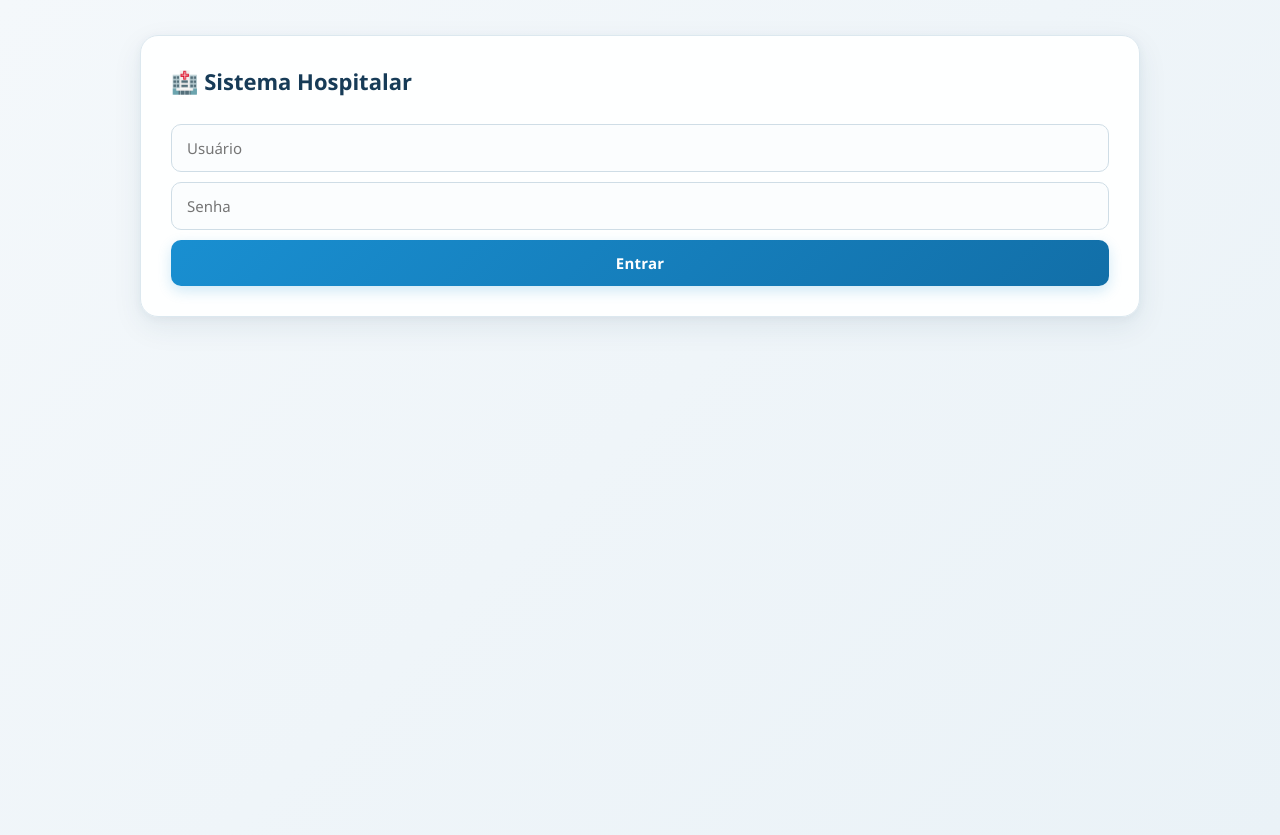
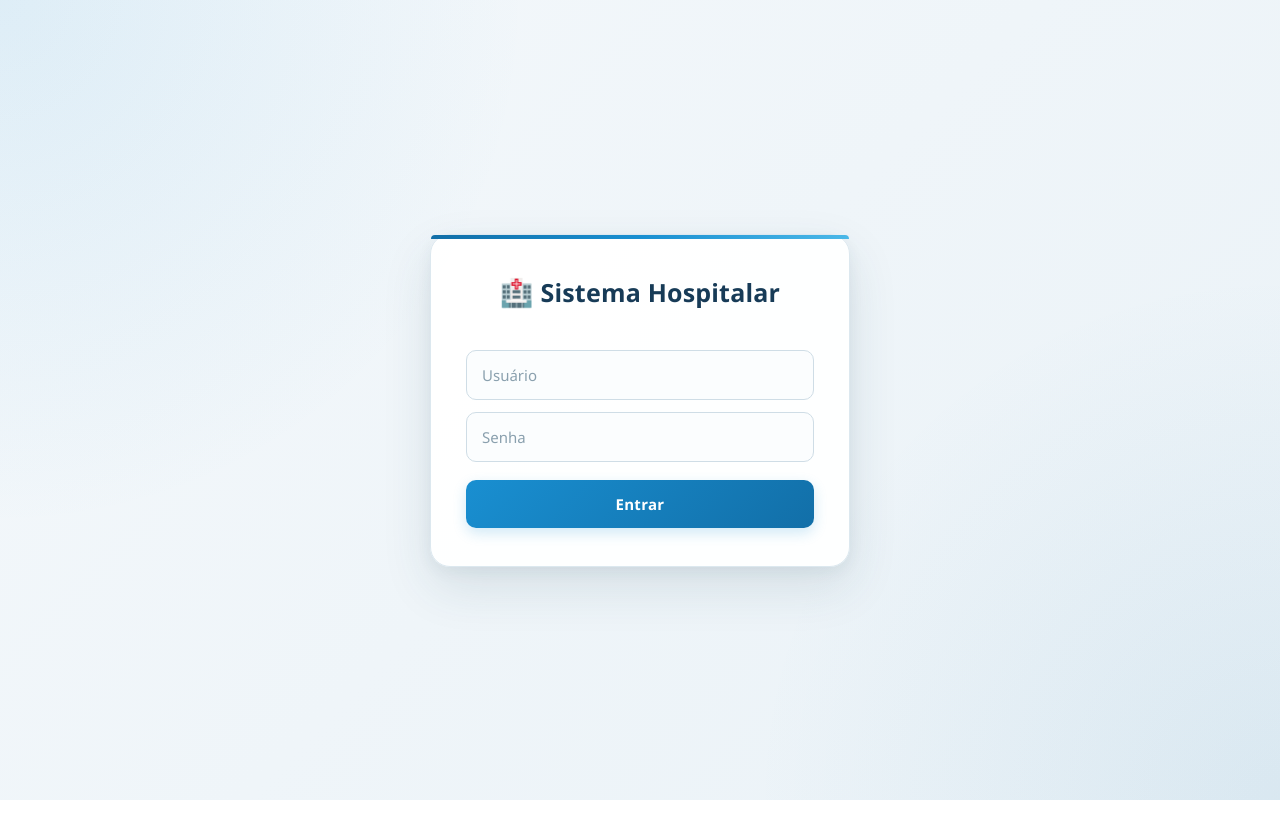
Before and after one commit to Davi161241/sentinela, a website: page frontend/index.html in a window 1280 px wide. After the commit the page ends 800 px from the top, so only its background shows below. Drawn offline with Linux system fonts and the light colour scheme.

Commit message:
Update index.html

```diff
--- a/frontend/index.html
+++ b/frontend/index.html
@@ -1,7 +1,311 @@
 <!DOCTYPE html>
 <html>
 <head>
-<link rel="stylesheet" href="css/style.css">
+  <style>
+/* =========================================
+   SISTEMA HOSPITALAR — ESTILO FUTURISTA
+========================================= */
+
+* {
+    box-sizing: border-box;
+}
+
+body {
+    font-family: "Segoe UI", Arial, sans-serif;
+    background:
+        radial-gradient(circle at top left, rgba(25, 143, 209, 0.10), transparent 35%),
+        radial-gradient(circle at bottom right, rgba(18, 111, 168, 0.08), transparent 35%),
+        linear-gradient(135deg, #f4f8fb 0%, #eaf2f7 100%);
+
+    color: #1f2d3d;
+    margin: 0;
+    min-height: 100vh;
+
+    display: flex;
+    justify-content: center;
+    align-items: center;
+
+    padding: 20px;
+}
+
+
+/* =========================================
+   CONTAINER PRINCIPAL
+========================================= */
+
+.container {
+    width: 100%;
+    max-width: 420px;
+
+    background: rgba(255, 255, 255, 0.97);
+
+    padding: 38px 35px;
+
+    border-radius: 20px;
+
+    border: 1px solid #dce8ef;
+
+    box-shadow:
+        0 20px 50px rgba(30, 70, 90, 0.12),
+        0 5px 15px rgba(30, 70, 90, 0.06);
+
+    position: relative;
+
+    animation: aparecer 0.5s ease;
+}
+
+
+/* =========================================
+   DETALHE SUPERIOR
+========================================= */
+
+.container::before {
+    content: "";
+
+    position: absolute;
+
+    top: 0;
+    left: 0;
+
+    width: 100%;
+    height: 4px;
+
+    border-radius: 20px 20px 0 0;
+
+    background: linear-gradient(
+        90deg,
+        #126fa8,
+        #198fd1,
+        #4bb8e8
+    );
+}
+
+
+/* =========================================
+   TÍTULO
+========================================= */
+
+h2 {
+    color: #173b57;
+
+    text-align: center;
+
+    font-size: 25px;
+
+    font-weight: 700;
+
+    margin: 0 0 28px;
+
+    letter-spacing: 0.2px;
+}
+
+
+/* =========================================
+   ÍCONE DO HOSPITAL
+========================================= */
+
+h2::first-letter {
+    font-size: 27px;
+}
+
+
+/* =========================================
+   INPUTS
+========================================= */
+
+input {
+    width: 100%;
+
+    padding: 14px 15px;
+
+    margin-top: 12px;
+
+    border-radius: 10px;
+
+    border: 1px solid #cfdde6;
+
+    background: #fbfdfe;
+
+    color: #263746;
+
+    font-family: inherit;
+
+    font-size: 15px;
+
+    outline: none;
+
+    transition:
+        border-color 0.2s ease,
+        box-shadow 0.2s ease,
+        background 0.2s ease,
+        transform 0.2s ease;
+}
+
+
+/* =========================================
+   PLACEHOLDER
+========================================= */
+
+input::placeholder {
+    color: #8aa0ae;
+}
+
+
+/* =========================================
+   INPUT — FOCO
+========================================= */
+
+input:focus {
+    border-color: #198fd1;
+
+    background: #ffffff;
+
+    box-shadow:
+        0 0 0 3px rgba(25, 143, 209, 0.12),
+        0 4px 12px rgba(25, 143, 209, 0.08);
+
+    transform: translateY(-1px);
+}
+
+
+/* =========================================
+   BOTÃO
+========================================= */
+
+button {
+    width: 100%;
+
+    padding: 14px 15px;
+
+    margin-top: 18px;
+
+    border: none;
+
+    border-radius: 10px;
+
+    background: linear-gradient(
+        135deg,
+        #198fd1,
+        #126fa8
+    );
+
+    color: #ffffff;
+
+    font-family: inherit;
+
+    font-size: 15px;
+
+    font-weight: 600;
+
+    letter-spacing: 0.3px;
+
+    cursor: pointer;
+
+    box-shadow:
+        0 5px 14px rgba(25, 143, 209, 0.20);
+
+    transition:
+        transform 0.2s ease,
+        box-shadow 0.2s ease,
+        background 0.2s ease;
+}
+
+
+/* =========================================
+   BOTÃO — HOVER
+========================================= */
+
+button:hover {
+    background: linear-gradient(
+        135deg,
+        #157fbd,
+        #0e608f
+    );
+
+    transform: translateY(-2px);
+
+    box-shadow:
+        0 8px 20px rgba(25, 143, 209, 0.28);
+}
+
+
+/* =========================================
+   BOTÃO — CLIQUE
+========================================= */
+
+button:active {
+    transform: translateY(0);
+
+    box-shadow:
+        0 4px 10px rgba(25, 143, 209, 0.18);
+}
+
+
+/* =========================================
+   ANIMAÇÃO
+========================================= */
+
+@keyframes aparecer {
+
+    from {
+        opacity: 0;
+        transform: translateY(15px);
+    }
+
+    to {
+        opacity: 1;
+        transform: translateY(0);
+    }
+
+}
+
+
+/* =========================================
+   SCROLLBAR
+========================================= */
+
+::-webkit-scrollbar {
+    width: 9px;
+}
+
+::-webkit-scrollbar-track {
+    background: #edf3f6;
+}
+
+::-webkit-scrollbar-thumb {
+    background: #b9cdd9;
+    border-radius: 10px;
+}
+
+::-webkit-scrollbar-thumb:hover {
+    background: #198fd1;
+}
+
+
+/* =========================================
+   RESPONSIVIDADE
+========================================= */
+
+@media (max-width: 500px) {
+
+    body {
+        padding: 15px;
+    }
+
+    .container {
+        padding: 32px 22px;
+    }
+
+    h2 {
+        font-size: 22px;
+    }
+
+    input,
+    button {
+        font-size: 14px;
+    }
+}
+    </style>
 </head>
 <body>
 <div class="container">
```
